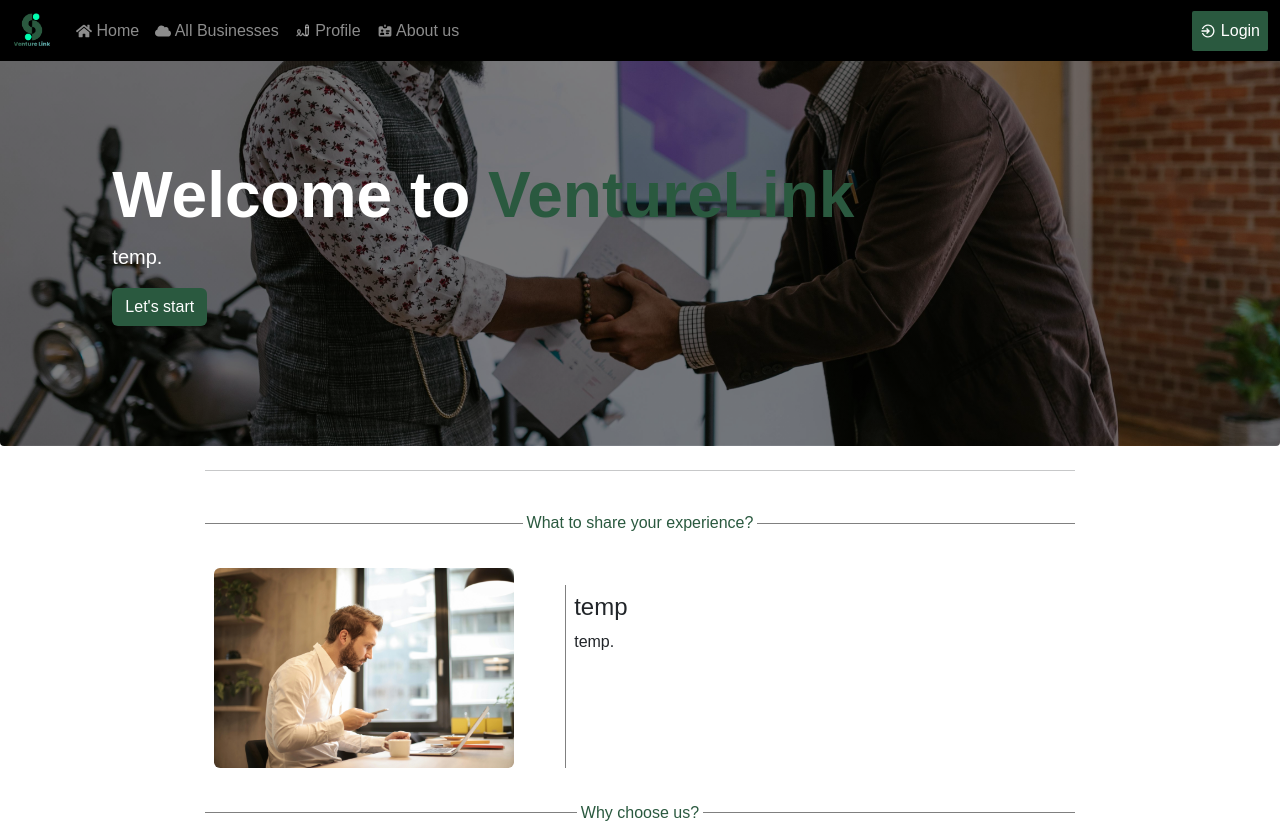
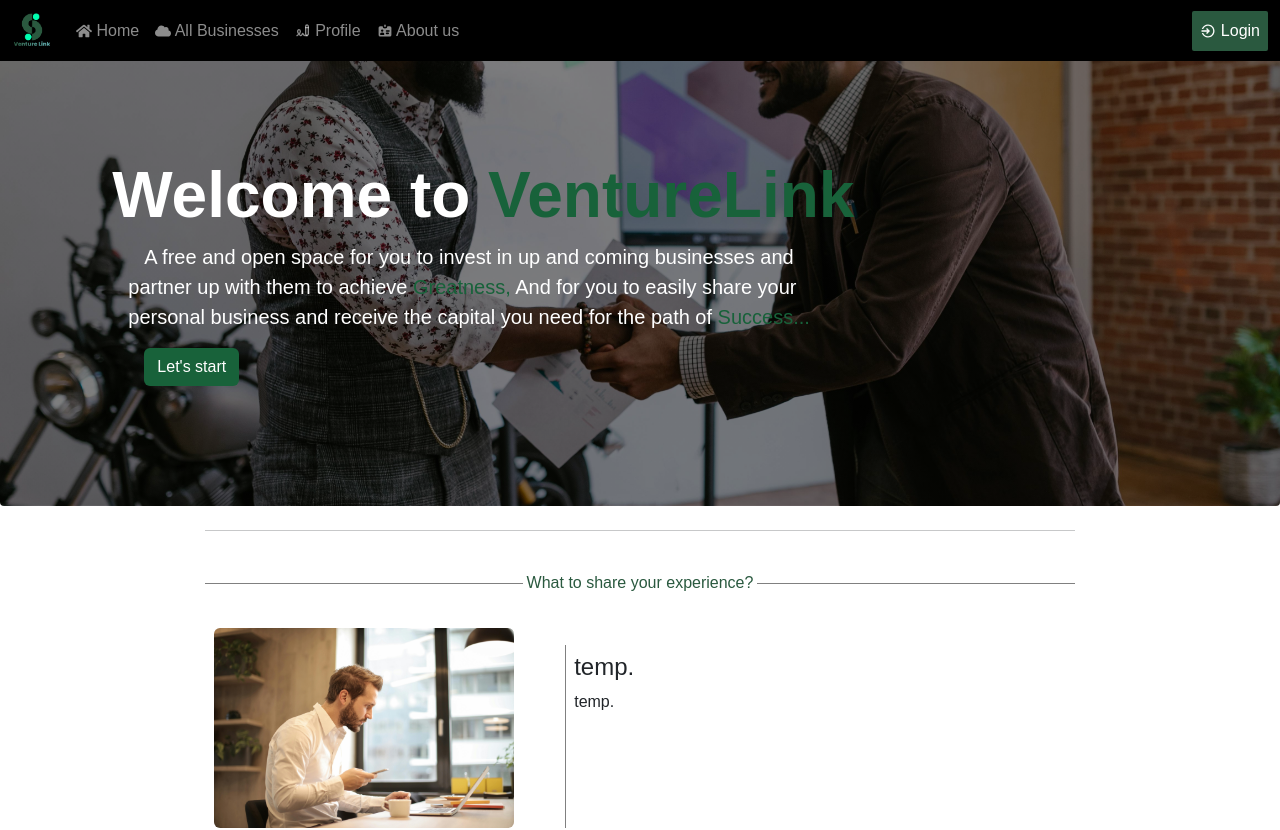
Before and after one commit to MousaKhaleel/VentureLink-an-investors-community, a React (Create React App) app: page / in a window 1280 px wide. Shown: the top 830 px of the page. Built offline with nearby package versions, Linux system fonts and the light colour scheme.

Commit message:
hero-sec-adj-1

```diff
--- a/src/components/HeroSection.js
+++ b/src/components/HeroSection.js
@@ -37,18 +37,19 @@ function HeroSection() {
     className="p-5 mb-4 lc-block col-7 col-8 col-11">
     <div className="lc-block">
       <div editable="rich">
-        <h2 className="fw-bolder display-3" style={{color:'white'}}>Welcome to <span style={{color:'rgb(42, 89, 63)'}}>VentureLink</span></h2>
+        <h2 className="fw-bolder display-3" style={{color:'white'}}>Welcome to <span style={{color:'hsl(147,60%,24%)'}}>VentureLink</span></h2>
       </div>
     </div>
     <div className="lc-block col-md-8">
       <div editable="rich">
-        <p className="lead" style={{color:'white'}}>
-        temp.
+      <p className="lead" style={{color:'white', marginLeft: '1rem', textIndent:'16px'}}>
+       A free and open space for you to invest in up and coming businesses and partner up with them to achieve <span style={{color:'hsl(147,60%,24%)'}}>Greatness, </span>
+         And for you to easily share your personal business and receive the capital you need for the path of <span style={{color:'hsl(147,60%,24%)'}}>Success...</span>
         </p>
       </div>
     </div>
     {!name && <div className="lc-block">
-      <Link className="btn" to="/login" role="button" style={{background: 'rgb(42, 89, 63)', color:'white'}}>
+      <Link className="btn" to="/login" role="button" style={{background: 'hsl(147,60%,24%)', color:'white', marginLeft:'2rem'}}>
         Let's start
       </Link>
     </div>}
--- a/src/components/HomePage.js
+++ b/src/components/HomePage.js
@@ -63,7 +63,7 @@ function HomePage() {
       <div className="imageContainer">
         <img src={Deal} width={'300px'}/></div>
         <div className="textContainer">
-        <h4>temp</h4>
+        <h4>temp.</h4>
         <p>temp.</p>
       </div>
       </div>
```
